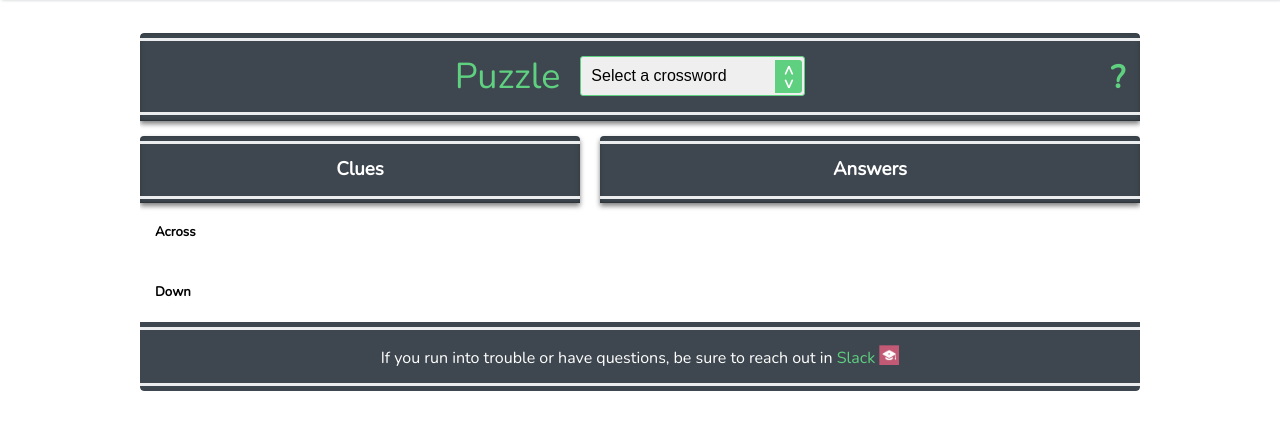
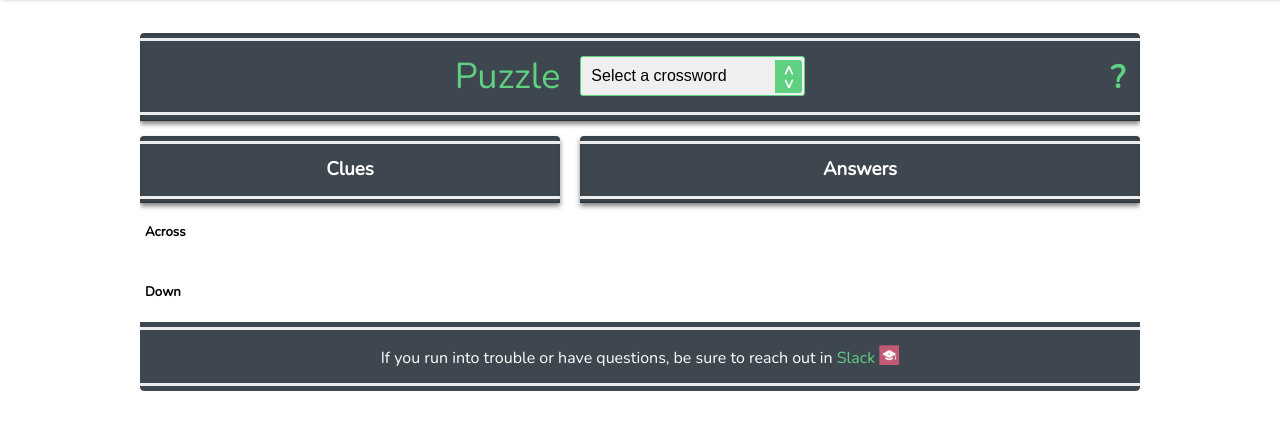
Before and after one commit to gitrobertpm/fsjs-crosswords, a plain HTML site: page index.html in a window 1280 px wide. Shown: the part 80-510 px from the top of the page. Drawn offline with nearby package versions, Linux system fonts and the light colour scheme.

Commit message:
adjusted styles to give a little more width to answer section

```diff
--- a/css/styles.css
+++ b/css/styles.css
@@ -217,13 +217,13 @@ select::-ms-expand {
 .clues-wrapper {
   flex-flow: column wrap;
   justify-content: flex-start;
-  width: 44%;
+  width: 42%;
   max-width: 620px;
 }
 
 .clue-container {
   text-align: left;
-  padding: 0 15px;
+  padding: 0 15px 0 5px;
 }
 
 .clues {
@@ -242,7 +242,7 @@ select::-ms-expand {
 .answers-wrapper {
   flex-flow: row wrap;
   justify-content: space-around;
-  width: 54%;
+  width: 56%;
   max-width: 620px;
   height: 100%;
 }
```
